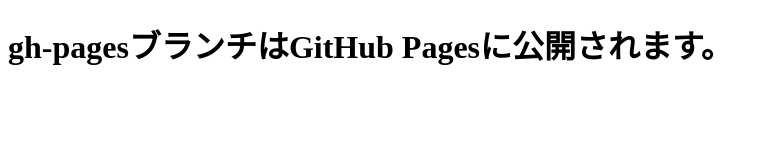
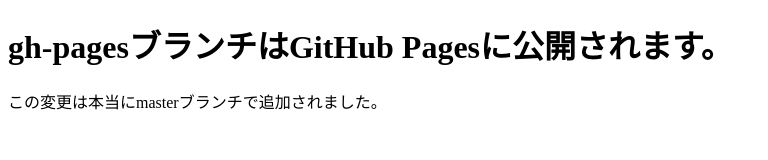
Before and after one commit to mtomo39/git-study2, a plain HTML site: page index.html in a window 1280 px wide. Shown: the whole page, without its empty margins (0-768 px from the left). Drawn offline with Linux system fonts and the light colour scheme.

Commit message:
１行追加だ

```diff
--- a/index.html
+++ b/index.html
@@ -8,5 +8,6 @@
 </head>
 <body>
     <h1>gh-pagesブランチはGitHub Pagesに公開されます。</h1>
+    <p>この変更は本当にmasterブランチで追加されました。</p>
 </body>
 </html>
```
